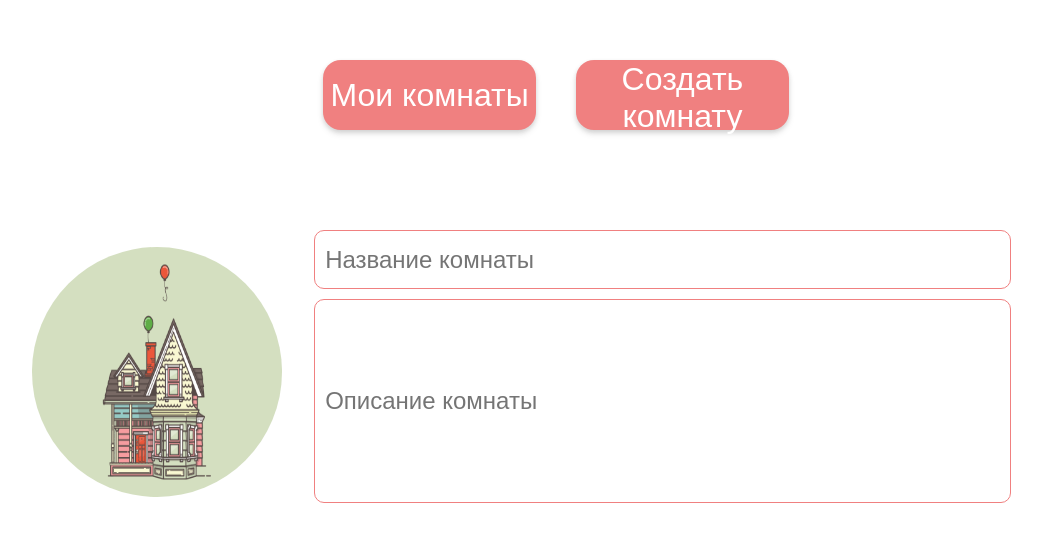
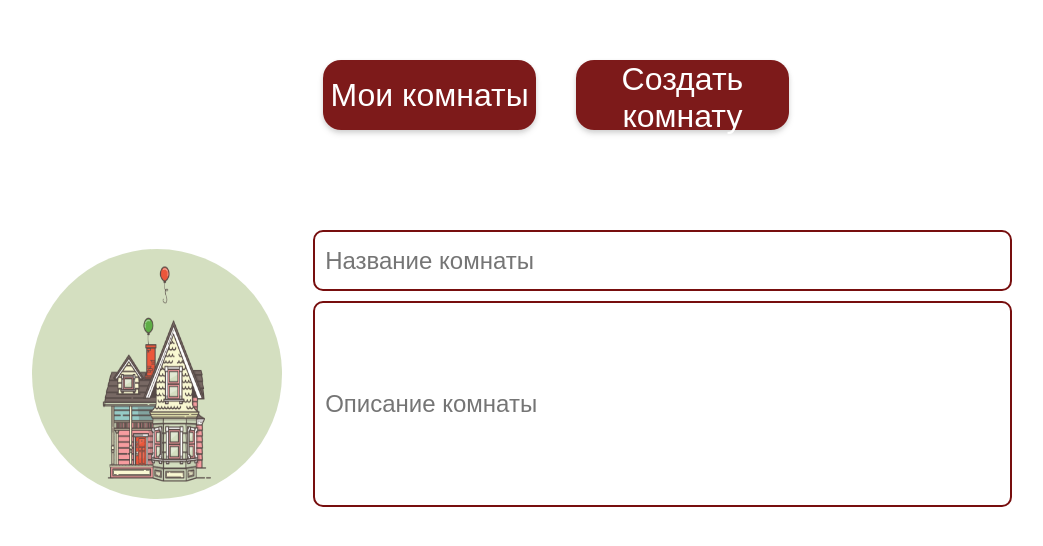
Before and after one commit to MaryAgronom/secretsanta, a React (Create React App) app in the folder frontend/: page /rooms in a window 1280 px wide. Shown: the part 140-686 px from the top of the page, without its empty margins (104-1147 px from the left). Built offline with nearby package versions, Linux system fonts and the light colour scheme.

Commit message:
eslint d

```diff
--- a/frontend/src/App.js
+++ b/frontend/src/App.js
@@ -2,6 +2,7 @@ import React from 'react';
 import { Route, Routes } from 'react-router-dom';
 import Check from './components/Check/Check';
 import Room from './components/Room/Room';
+import Giver from './components/Giver/Giver';
 import Layout from './components/Layout/Layout';
 
 function App() {
@@ -11,6 +12,7 @@ function App() {
         <Route path="check" element={<Check />} />
       </Route>
       <Route path="/rooms" element={<Room />}/>
+      <Route path="/giver" element={<Giver />}/>
       <Route path="*" element={<div>Error</div>} />
     </Routes>
   );
--- /dev/null
+++ b/frontend/src/components/Giver/Giver.jsx
@@ -0,0 +1,9 @@
+import React from 'react';
+
+function Giver() {
+  return (
+    <div>Giver</div>
+  );
+}
+
+export default Giver;
--- a/frontend/src/components/Room/Room.css
+++ b/frontend/src/components/Room/Room.css
@@ -14,7 +14,7 @@
   }
 .btns {
     margin-left: 40px;
-    background-color: lightcoral;
+    background-color: rgba(119, 14, 14, 0.949);
     color: white;
     box-shadow: 0 4px 6px rgba(0,0,0,0.1), 0 2px 4px rgba(0,0,0,0.1);
     transition: all 0.3s ease-in-out;
@@ -50,7 +50,7 @@
     margin-bottom: 10px;
     padding-left: 10px;
     font-size: 1em;
-    border: 1px solid lightcoral;
+    border: 2px solid rgba(119, 14, 14);
     border-radius: 10px;
     font-size: 24px;
   }
```
Also changed, not shown: frontend/package.json (+8 -0 lines), frontend/src/components/Giver/Giver.css (added), 2 other files (tests, documents, lock files or other folders).
